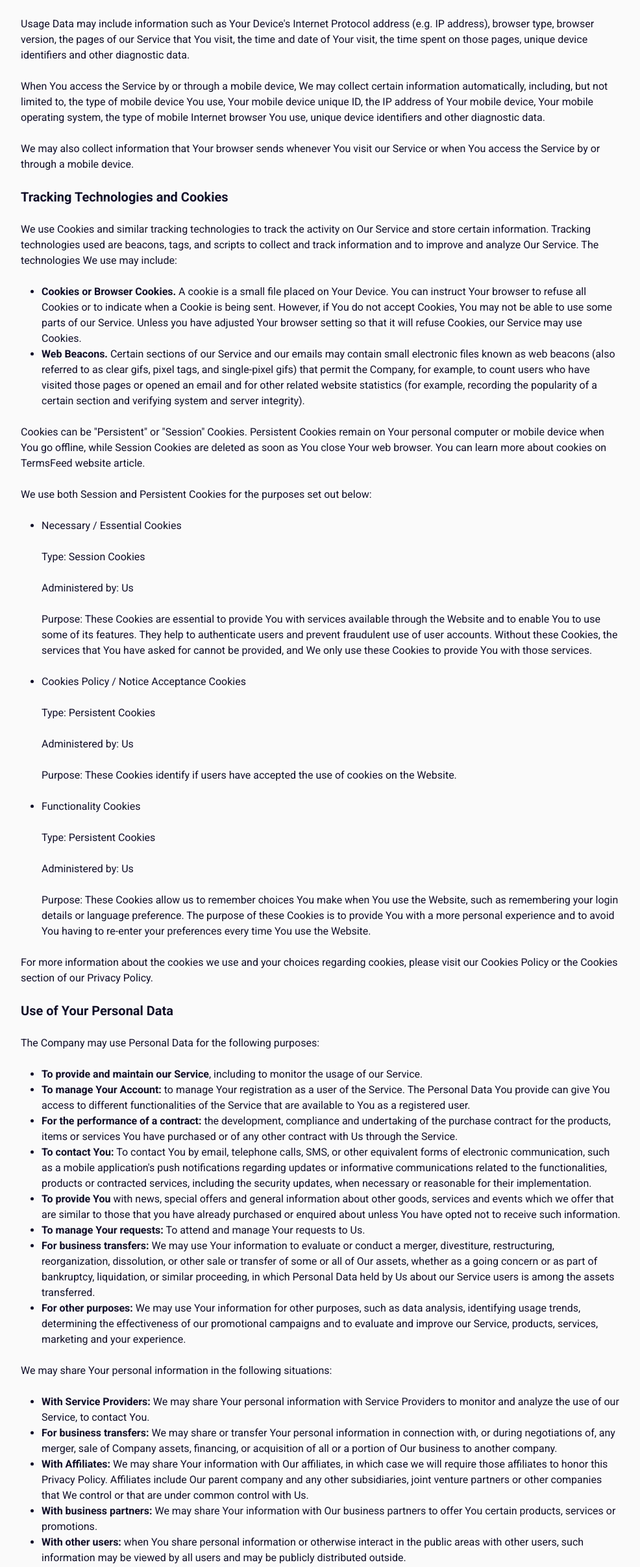
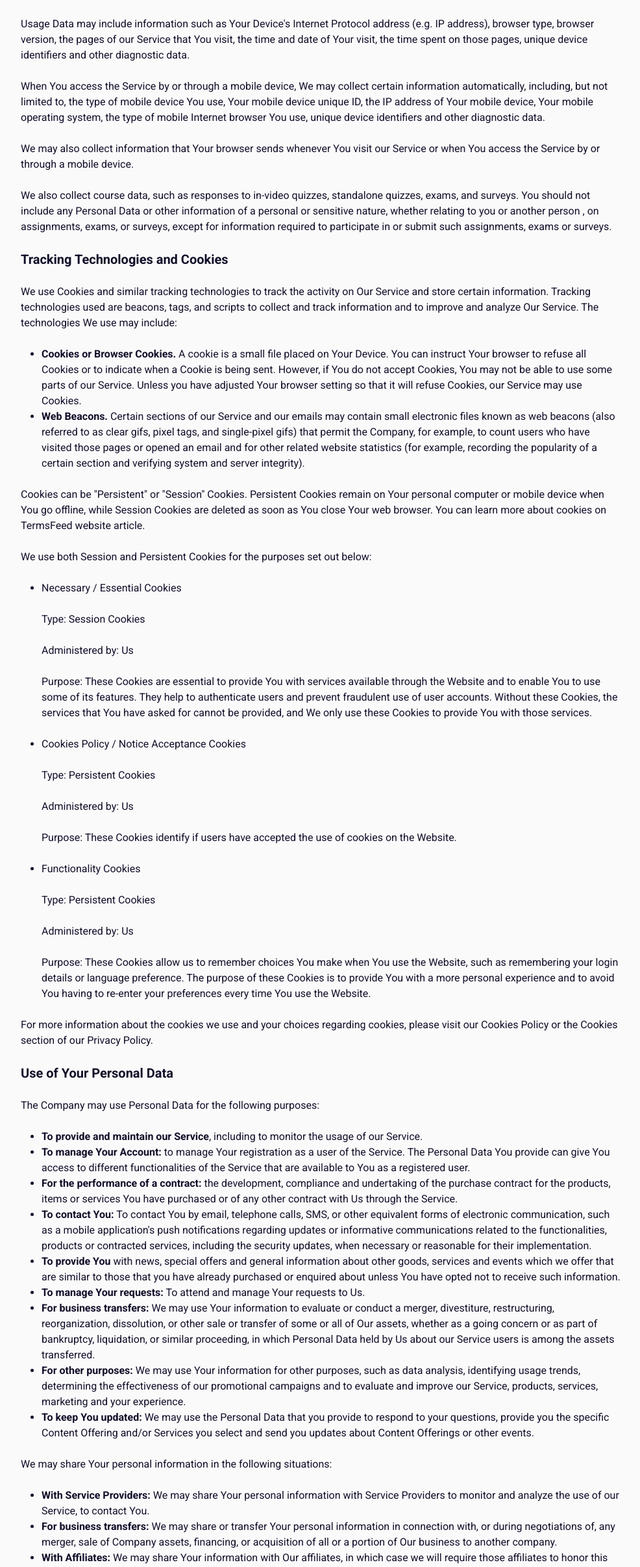
Before and after one commit to swapanmanna/gpc, a React (Vite) app: page /privacy in a window 1280 px wide. Shown: the part 1479-3890 px from the top of the page at 65% size, without its empty margins (145-1131 px from the left). Built offline with nearby package versions, Linux system fonts and the light colour scheme.

Commit message:
added two points in privacy policy

```diff
--- a/src/components/Privacy/PrivacyPolicy.jsx
+++ b/src/components/Privacy/PrivacyPolicy.jsx
@@ -55,6 +55,8 @@ export default function PrivacyPolicy() {
             <p>When You access the Service by or through a mobile device, We may collect certain information automatically, including, but not limited to, the type of mobile device You use, Your mobile device unique ID, the IP address of Your mobile device, Your mobile operating system, the type of mobile Internet browser You use, unique device identifiers and other diagnostic data. </p>
             <br></br>
             <p>We may also collect information that Your browser sends whenever You visit our Service or when You access the Service by or through a mobile device. </p>
+            <br></br>
+            <p>We also collect course data, such as responses to in-video quizzes, standalone quizzes, exams, and surveys. You should not include any Personal Data or other information of a personal or sensitive nature, whether relating to you or another person , on assignments, exams, or surveys, except for information required to participate in or submit such assignments, exams or surveys.</p>
             <br></br>
             <h3 className="font-bold text-xl">Tracking Technologies and Cookies</h3>
             <br></br>
@@ -123,6 +125,7 @@ export default function PrivacyPolicy() {
                 <li><strong>To manage Your requests:</strong> To attend and manage Your requests to Us.</li>
                 <li><strong>For business transfers:</strong> We may use Your information to evaluate or conduct a merger, divestiture, restructuring, reorganization, dissolution, or other sale or transfer of some or all of Our assets, whether as a going concern or as part of bankruptcy, liquidation, or similar proceeding, in which Personal Data held by Us about our Service users is among the assets transferred. </li>
                 <li><strong>For other purposes:</strong> We may use Your information for other purposes, such as data analysis, identifying usage trends, determining the effectiveness of our promotional campaigns and to evaluate and improve our Service, products, services, marketing and your experience. </li>
+                <li><strong>To keep You updated:</strong> We may use the Personal Data that you provide to respond to your questions, provide you the specific Content Offering and/or Services you select and send you updates about Content Offerings or other events.</li>
             </ul>
             <br></br>
             <p>We may share Your personal information in the following situations: </p>
```
